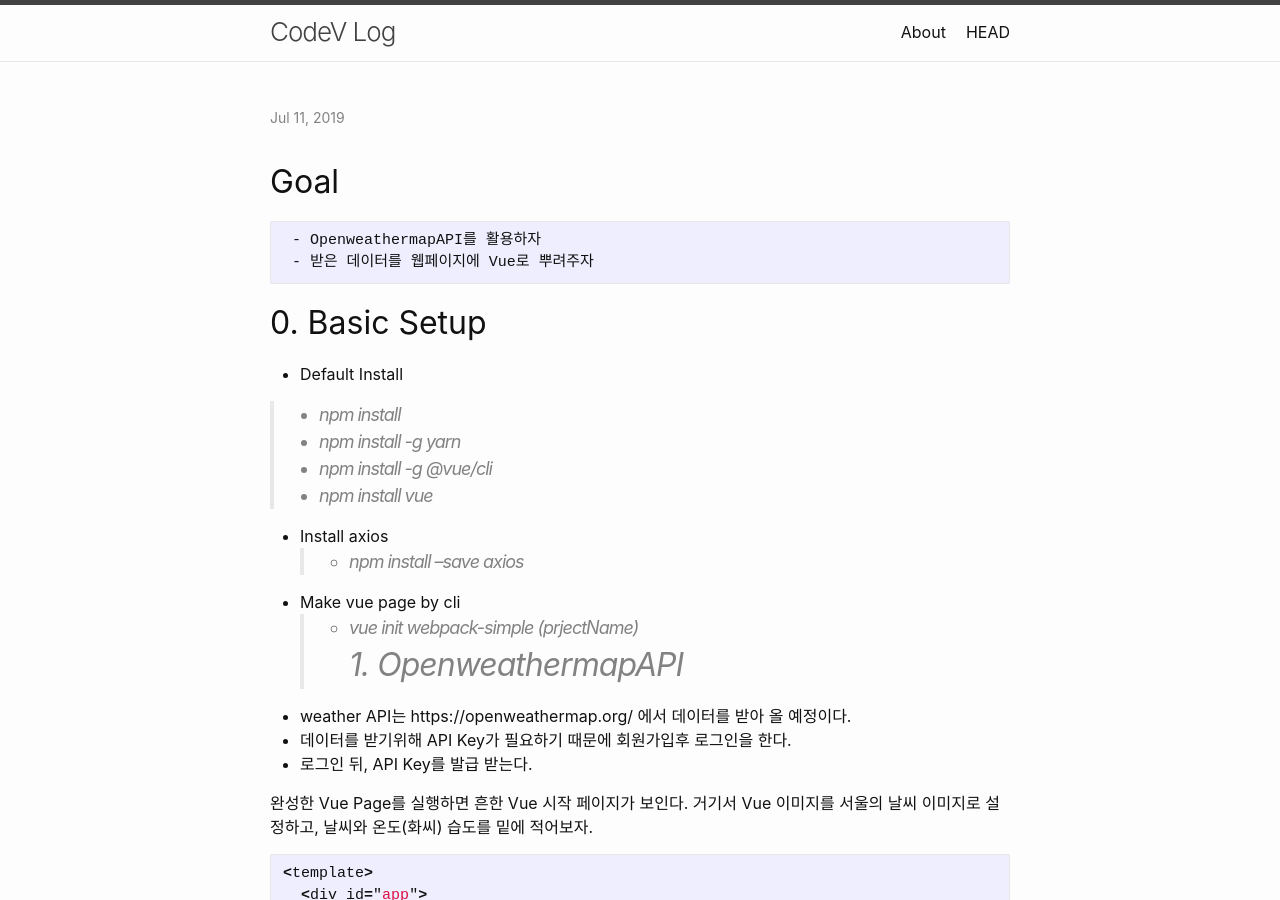
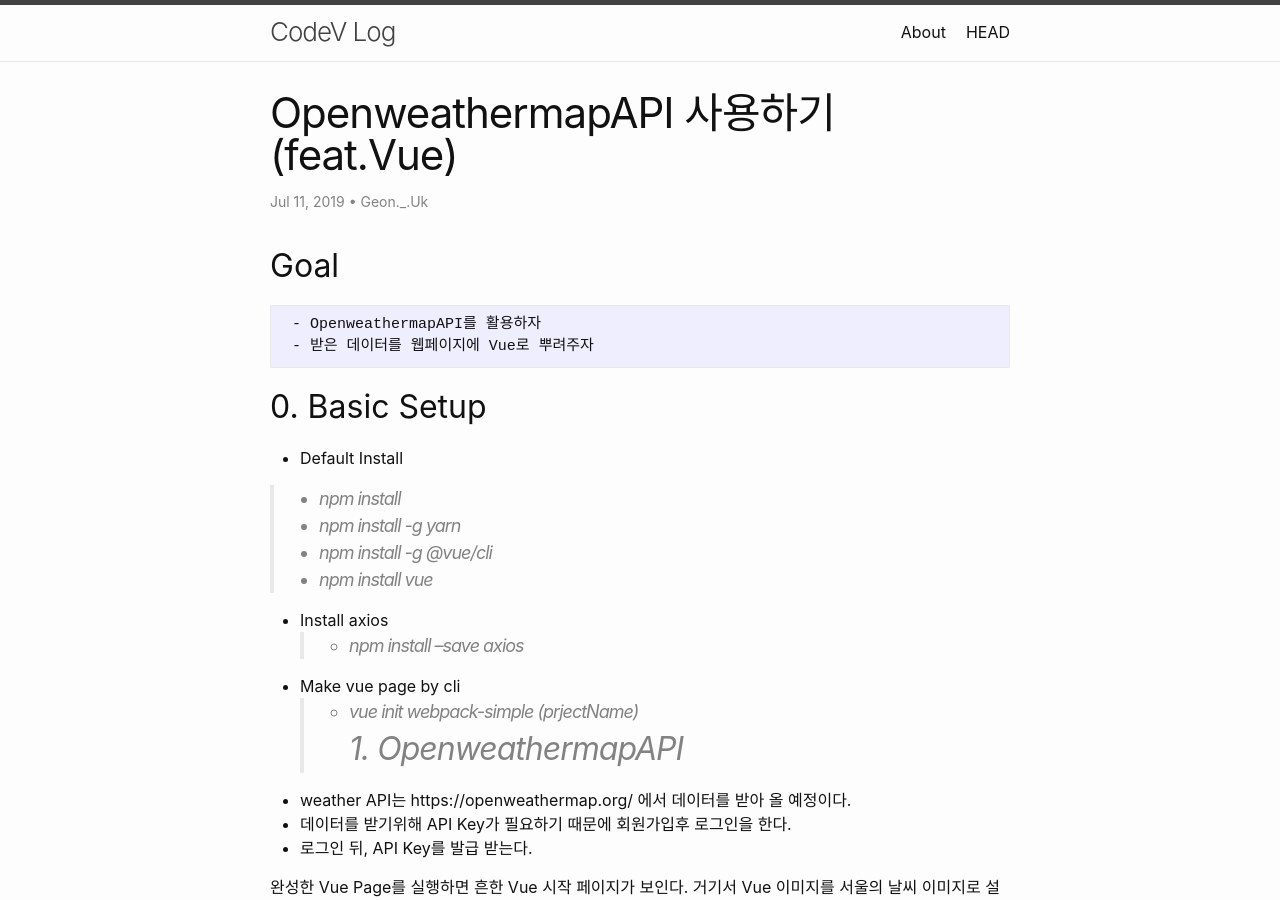
Before and after one commit to codevlog/codevlog.github.io, a Jekyll site: the page built from _posts/2019-07-11-how-to-use-openweatherAPI-with-Vue.md, in a window 1280 px wide and 900 px high. Built offline with Jekyll 4.4.1, drawn with Linux system fonts in a browser that asks for light colours; our own code applies the rules of GitHub Pages for plain Markdown files.

Commit message:
Update 2019-07-11-how-to-use-openweatherAPI-with-Vue.md

```diff
--- a/_posts/2019-07-11-how-to-use-openweatherAPI-with-Vue.md
+++ b/_posts/2019-07-11-how-to-use-openweatherAPI-with-Vue.md
@@ -2,7 +2,7 @@
 layout: post
 title: "OpenweathermapAPI 사용하기 (feat.Vue)"
 author: "Geon._.Uk"
-date: '2019-07-11 09:33:00 +0900
+date: '2019-07-11 09:33:00 +0900'
 categories: [Vue, Javascript, API]
 ---
 
```
